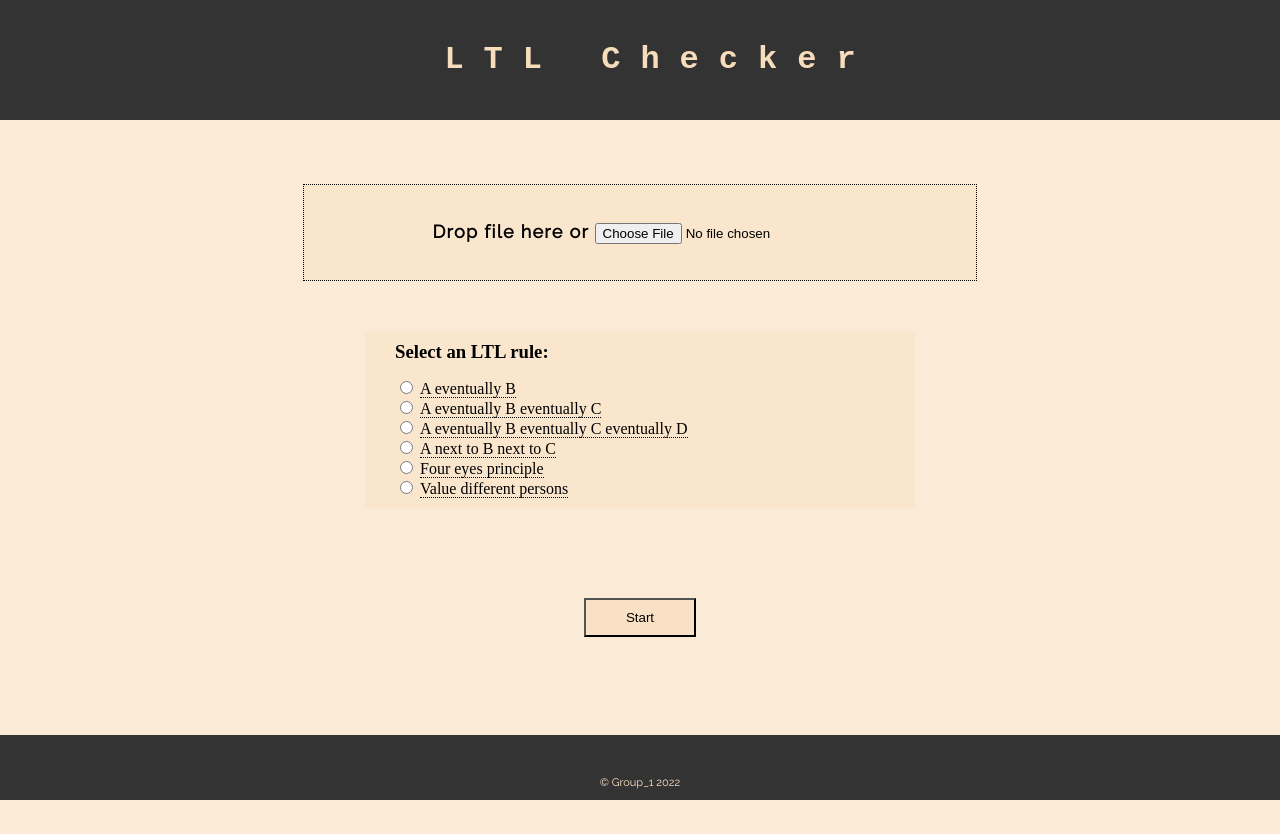
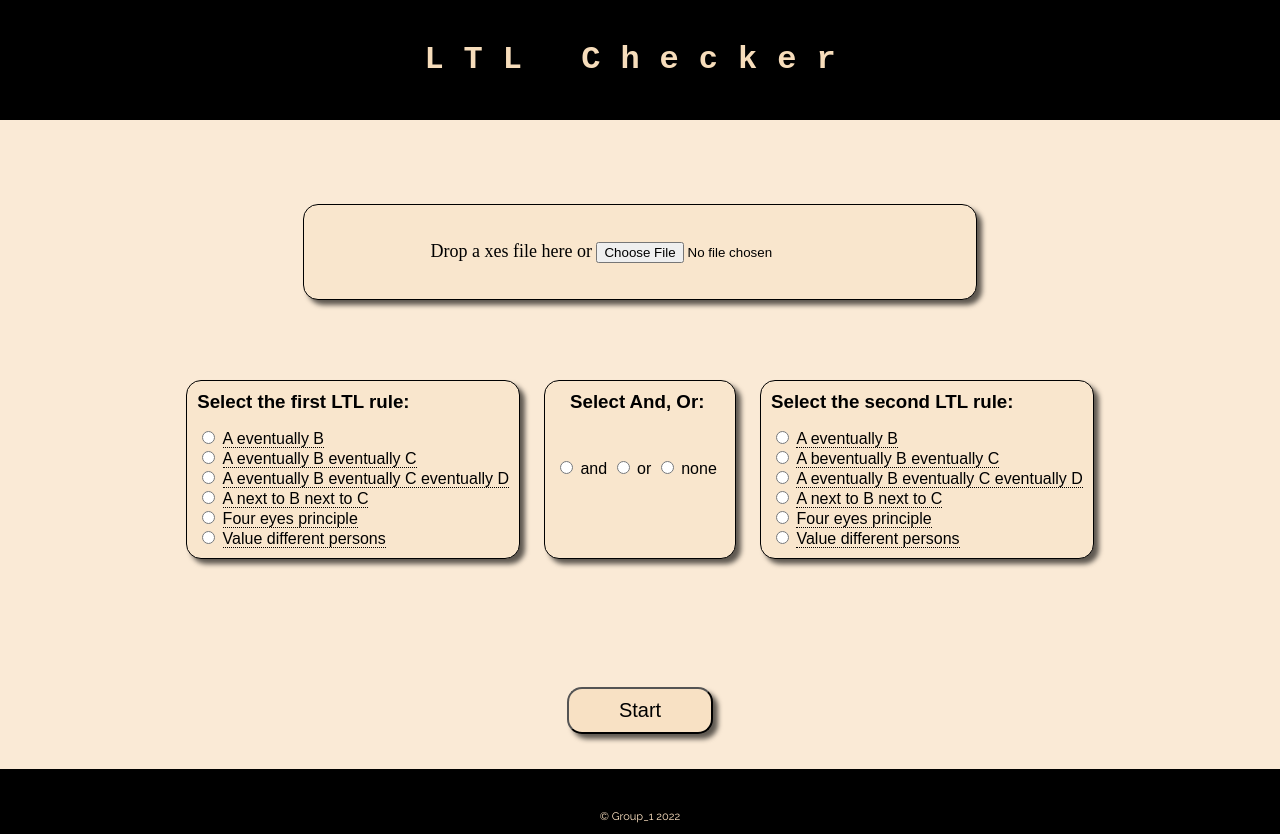
Before and after one commit to meesyice/A-customizable-interface-for-LTL-Checking, a Flask app: page / in a window 1280 px wide. Before the commit the page ends 800 px from the top, so only its background shows below. Run offline with Flask 2, Linux system fonts and the light colour scheme.

Commit message:
improve frontend to include an (and, or) choice improve frontend to include an (and, or) choice

```diff
--- a/app/frontend/static/javascript/main.js
+++ b/app/frontend/static/javascript/main.js
@@ -1,62 +1,131 @@
+let section = document.getElementById("activtyFeld");
 
-function text() {
-    var text = document.getElementById("text");
-    text.style.display = "block";
+let none = document.getElementById("none");
+none.onclick = () => {
+	let ruleNum = "second";
+	let activty = document.getElementById(ruleNum);
+	if (activty) removeAllInputsAt(activty);
+	let section2 = document.getElementById("section2");
+	section2.style.display = "none";
+	document.getElementById("1b").required = false;
+};
+and.onclick = () => {
+	let section2 = document.getElementById("section2");
+	section2.style.display = "inline-block";
+	document.getElementById("1b").required = true;
+};
+or.onclick = () => {
+	let section2 = document.getElementById("section2");
+	section2.style.display = "inline-block";
+	document.getElementById("1b").required = true;
+};
+
+function createDiv(name) {
+	var newDiv = document.createElement("div");
+	newDiv.id = name;
+	newDiv.className = "activtyFeld";
+	if (name == "first") section.prepend(newDiv);
+	else section.append(newDiv);
+
+	return newDiv;
+}
+
+function createText(ruleNum) {
+	let text = document.createElement("h3");
+	text.innerHTML = `Now choose the activities of the ${ruleNum} LTL rule:`;
+	return text;
+}
+
+function createElementText(placeholder, ruleNum) {
+	let activty = document.createElement("input");
+	activty.required = true;
+	activty.className = "activityInput";
+	activty.type = "text";
+	activty.name = `activitiesOfThe${ruleNum}Rule`;
+	activty.placeholder = `activity ${placeholder}`;
+	return activty;
+}
+
+function createInputAt(numOfActivties, place, ruleNum) {
+	for (let index = 0; index < numOfActivties; index++) {
+		let chr = String.fromCharCode(65 + index);
+		let elm = createElementText(chr, ruleNum);
+		place.append(elm);
+	}
+}
+
+function removeAllInputsAt(place) {
+	place.remove();
 }
 
 function clickA() {
-    text();
-    var a = document.getElementById("a");
-    var b = document.getElementById("b");
-    var c = document.getElementById("c");
-    var d = document.getElementById("d");
-
-
-    b.style.display = "none";
-    c.style.display = "none";
-    d.style.display = "none";
-    a.style.display = "inline";
- }
-
+	let ruleNum = "first";
+	let activty = document.getElementById(ruleNum);
+	if (activty) removeAllInputsAt(activty);
+	let newDiv = createDiv(ruleNum);
+	newDiv.prepend(createText(ruleNum));
+	createInputAt(1, newDiv, ruleNum);
+}
 
 function clickAB() {
-    text();
-    var a = document.getElementById("a");
-    var b = document.getElementById("b");
-    var c = document.getElementById("c");
-    var d = document.getElementById("d");
-
-    c.style.display = "none";
-    d.style.display = "none";
-    a.style.display = "inline";
-    b.style.display = "inline";
-
+	let ruleNum = "first";
+	let activty = document.getElementById(ruleNum);
+	if (activty) removeAllInputsAt(activty);
+	let newDiv = createDiv(ruleNum);
+	newDiv.prepend(createText(ruleNum));
+	createInputAt(2, newDiv, ruleNum);
 }
 
-
 function clickABC() {
-    text();
-    var a = document.getElementById("a");
-    var b = document.getElementById("b");
-    var c = document.getElementById("c");
-    var d = document.getElementById("d");
-
-    d.style.display = "none";
-    a.style.display = "inline";
-    b.style.display = "inline";
-    c.style.display = "inline";
-
+	let ruleNum = "first";
+	let activty = document.getElementById(ruleNum);
+	if (activty) removeAllInputsAt(activty);
+	let newDiv = createDiv(ruleNum);
+	newDiv.prepend(createText(ruleNum));
+	createInputAt(3, newDiv, ruleNum);
 }
 
 function clickABCD() {
-    text();
-    var a = document.getElementById("a");
-    var b = document.getElementById("b");
-    var c = document.getElementById("c");
-    var d = document.getElementById("d");
+	let ruleNum = "first";
+	let activty = document.getElementById(ruleNum);
+	if (activty) removeAllInputsAt(activty);
+	let newDiv = createDiv(ruleNum);
+	newDiv.prepend(createText(ruleNum));
+	createInputAt(4, newDiv, ruleNum);
+}
 
-    a.style.display = "inline";
-    b.style.display = "inline";
-    c.style.display = "inline";
-    d.style.display = "inline";
+function clickA_2() {
+	let ruleNum = "second";
+	let activty = document.getElementById(ruleNum);
+	if (activty) removeAllInputsAt(activty);
+	let newDiv = createDiv(ruleNum);
+	newDiv.prepend(createText(ruleNum));
+	createInputAt(1, newDiv, ruleNum);
 }
+
+function clickAB_2() {
+	let ruleNum = "second";
+	let activty = document.getElementById(ruleNum);
+	if (activty) removeAllInputsAt(activty);
+	let newDiv = createDiv(ruleNum);
+	newDiv.prepend(createText(ruleNum));
+	createInputAt(2, newDiv, ruleNum);
+}
+
+function clickABC_2() {
+	let ruleNum = "second";
+	let activty = document.getElementById(ruleNum);
+	if (activty) removeAllInputsAt(activty);
+	let newDiv = createDiv(ruleNum);
+	newDiv.prepend(createText(ruleNum));
+	createInputAt(3, newDiv, ruleNum);
+}
+
+function clickABCD_2() {
+	let ruleNum = "second";
+	let activty = document.getElementById(ruleNum);
+	if (activty) removeAllInputsAt(activty);
+	let newDiv = createDiv(ruleNum);
+	newDiv.prepend(createText(ruleNum));
+	createInputAt(4, newDiv, ruleNum);
+}
--- a/app/frontend/static/styles/globals.css
+++ b/app/frontend/static/styles/globals.css
@@ -1,21 +1,35 @@
-html, body {
+body {
   margin: 0;
   padding: 0;
-  min-width: 696px;
+  min-width: 496px;
   background-color: hsl(34, 78%, 91%);
   text-align: center;
-  min-height: 800px;
+  width: 100%;
+  min-height: 100vh;
+  display: flex;
+  flex-direction: column;
+  position: relative;
+}
+
+main {
+  flex: 1;
+  flex-direction: column;
+  align-items: center;
+  justify-content: center;
+
 }
 
 header {
   font-family: 'Courier New', Courier, monospace;
-  background-color: #333333;
+  background-color: #000000;
   padding: 20px;
-  width: 100%;
+
   margin-bottom: 5%;
+  text-align: center;
+
 }
 
-header h1{
+header h1 {
   color: hsl(34, 78%, 85%);
   letter-spacing: 20px;
 }
@@ -23,57 +37,73 @@ header h1{
 
 
 .file {
-  color: #fff;
-  font-family: 'Raleway', sans-serif;
-  font-weight: 600;
   font-size: 18px;
-  letter-spacing: 1.3px;
   padding: 16px 40px;
   display: block;
-	padding: 2em;
-	border: 1px dotted;
+  padding: 2em;
+  border: 1px solid;
+  border-radius: 15px;
+  box-shadow: 5px 5px 5px rgba(0, 0, 0, 0.627);
   color: #000;
   max-width: 600px;
   margin: 20px auto;
   background-color: hsl(34, 78%, 89%);
+
+}
+
+#myfile {
+  cursor: pointer;
 }
 
 
 
-.filters{
+.filters {
   background-color: hsl(34, 78%, 89%);
-  margin: 50px auto;
+  border-radius: 15px;
+  margin: 0px 10px;
   text-align: justify;
-  width: 510px;
+  box-shadow: 5px 5px 5px rgba(0, 0, 0, 0.627);
+  font-family: Arial, Helvetica, sans-serif;
+  padding: 10px 10px;
+  border: .1px solid;
 
-  padding: 10px 10px;
-  padding-left: 30px;
-  cursor: pointer;
+  display: inline-block;
 }
 
-.filters h3{
+.filters h3 {
   padding-bottom: 15px;
   margin: 0px auto;
+  border-radius: 15px;
 }
 
-label:hover{
+label:hover {
+  cursor: pointer;
   color: hsl(34, 83%, 47%);
 }
 
 
 
-.boton{
+.boton {
+  box-shadow: 5px 5px 5px rgba(0, 0, 0, 0.627);
   margin-top: 40px;
-  padding: 10px 40px;
+  padding: 10px 50px;
+  border-radius: 15px;
   background-color: hsl(34, 78%, 87%);
   margin-bottom: 100px;
+  font-size: 20px;
+  cursor: pointer;
 }
 
-.boton:hover{
-  color:hsl(33, 95%, 51%);
+form {
+  text-align: center;
+}
+
+.boton:hover {
+  color: hsl(33, 95%, 51%);
   background-color: #333;
 
 }
+
 .hovertext {
   position: relative;
   border-bottom: 1px dotted black;
@@ -94,8 +124,8 @@ label:hover{
 
   position: absolute;
   z-index: 1;
-  left: 200px;
-  top: 110%;
+  left: 0;
+  top: 200%;
 }
 
 .hovertext:hover:before {
@@ -105,28 +135,61 @@ label:hover{
 
 
 
-.activityInput{
+.activityInput {
   width: 100px;
-  margin: 10px auto;
+  margin: 10px 10px;
   padding: 5px 20px;
   border: 1px solid #333;
   border-radius: 5px;
   margin-bottom: 10px;
   display: inline;
+  box-shadow: 5px 5px 5px rgba(0, 0, 0, 0.627);
+}
+
+.composition {
+  margin-top: 130px;
+  width: 170px;
+  padding-bottom: 80px;
+  position: relative;
+  bottom: 70px;
+}
+
+.composition h3 {
+  padding-bottom: 45px;
+  position: relative;
+  left: 15px;
+}
+
+.composition label {
+  padding-left: 0px;
+}
+
+.activtyFeld {
+  box-shadow: 5px 5px 5px rgba(0, 0, 0, 0.627);
+  display: inline-block;
+  background-color: hsl(34, 78%, 89%);
+  padding: 10px;
+  margin: 10px;
+  border: .01mm solid;
+  border-radius: 15px;
+  margin-bottom: 10px;
+  margin-right: 10px;
+  margin-top: 50px;
 }
 
 
+footer {
+  background-color: rgb(0, 0, 0);
 
-
-footer {
-  background-color: #333;
   color: #fff;
   padding: 30px 0;
-  position: fixed;
+
   bottom: 0px;
   width: 100%;
   margin-top: 200px;
   height: 5px;
+  position: absolute;
+
 }
 
 footer p {
--- a/app/frontend/templates/index.html
+++ b/app/frontend/templates/index.html
@@ -1,5 +1,6 @@
 <!DOCTYPE html>
 <html lang="en-US">
+
 <head>
   <title>LTL Checker</title>
   <meta charset="UTF-8" />
@@ -12,6 +13,7 @@
   <link href='https://fonts.googleapis.com/css?family=Raleway:400, 600' rel='stylesheet' type='text/css'>
   <script src="../static/javascript/main.js" defer></script>
 </head>
+
 <body>
   <header>
     <h1>LTL Checker</h1>
@@ -20,64 +22,127 @@
   <main>
     {% with messages = get_flashed_messages() %}
     {% if messages %}
-                <ul class="flash">
+    <div class="flash">
       {% for message in messages %}
       <p>{{ message }}</p>
       {% endfor %}
-                </ul>
+    </div>
     {% endif %}
     {% endwith %}
 
     <form action="/upload" method="post" enctype="multipart/form-data">
       <section class="file">
 
-            <label for="myfile">Drop file here or</label>
-            <input required id="myfile"  name="datei" type="file" size="50" accept=".xes">
+        <label for="myfile">Drop a xes file here or</label>
+        <input required id="myfile" name="datei" type="file" size="50" accept=".xes">
       </section>
       <div id="s">
         <section id="section1" class="filters">
-              <h3>Select an LTL rule:</h3>
+          <h3>Select the first LTL rule:</h3>
 
-              <input id="1" onclick="clickAB()" required class="checkbox"  type="radio" name="LTL_rule" value="A eventually B">
-              <label onclick="clickAB()" class="hovertext" data-hover="Applies the A eventually B rule,
+          <input id="1" onclick="clickAB()" required class="checkbox" type="radio" name="LTL_rule_1"
+            value="A eventually B">
+          <label onclick="clickAB()" class="hovertext"
+            data-hover="Applies the A eventually B rule,
               finding the cases in which an event with activity A was followed in the future by an event with activity B." for="1">A eventually B</label>
           <br>
-              <input id="2" onclick="clickABC()" class="checkbox"  type="radio" name="LTL_rule" value="A eventually B eventually C">
-              <label onclick="clickABC()" class="hovertext" data-hover="Applies the A eventually B eventually C rule,
-              finding the cases in which an event with activity A was followed in the future by an event with activity B which was followed by an event with activity C." for="2">A eventually B eventually C</label>
+          <input id="2" onclick="clickABC()" class="checkbox" type="radio" name="LTL_rule_1"
+            value="A eventually B eventually C">
+          <label onclick="clickABC()" class="hovertext"
+            data-hover="Applies the A eventually B eventually C rule,
+              finding the cases in which an event with activity A was followed in the future by an event with activity B which was followed by an event with activity C."
+            for="2">A eventually B eventually C</label>
           <br>
-              <input id="3" onclick="clickABCD()" class="checkbox"  type="radio" name="LTL_rule" value="A eventually B eventually C eventually D">
-              <label onclick="clickABCD()" class="hovertext" data-hover="Applies the A eventually B eventually C eventually D rule,
-              finding the cases in which an event with activity A was followed in the future by an event with activity B which was followed by an event with activity C which was followed by an event with activity D." for="3">A eventually B eventually C eventually D</label>
+          <input id="3" onclick="clickABCD()" class="checkbox" type="radio" name="LTL_rule_1"
+            value="A eventually B eventually C eventually D">
+          <label onclick="clickABCD()" class="hovertext"
+            data-hover="Applies the A eventually B eventually C eventually D rule,
+              finding the cases in which an event with activity A was followed in the future by an event with activity B which was followed by an event with activity C which was followed by an event with activity D."
+            for="3">A eventually B eventually C eventually D</label>
           <br>
-              <input  id="4" onclick="clickABC()" class="checkbox"  type="radio" name="LTL_rule" value="A next to B next to C">
-              <label onclick="clickABC()" class="hovertext" data-hover="Applies the A next B next C rule,
-              finding the cases in which an event with activity A was directly followed by an event with activity B which was directly followed by an event with activity C." for="4">A next to B next to C</label>
+          <input id="4" onclick="clickABC()" class="checkbox" type="radio" name="LTL_rule_1"
+            value="A next to B next to C">
+          <label onclick="clickABC()" class="hovertext"
+            data-hover="Applies the A next B next C rule,
+              finding the cases in which an event with activity A was directly followed by an event with activity B which was directly followed by an event with activity C."
+            for="4">A next to B next to C</label>
           <br>
-              <input id="5" onclick="clickAB()" class="checkbox"  type="radio" name="LTL_rule" value="Four eyes principle">
-              <label onclick="clickAB()" class="hovertext" data-hover="Applies the four eyes principle on the activities A and B." for="5">Four eyes principle</label>
+          <input id="5" onclick="clickAB()" class="checkbox" type="radio" name="LTL_rule_1" value="Four eyes principle">
+          <label onclick="clickAB()" class="hovertext"
+            data-hover="Applies the four eyes principle on the activities A and B." for="5">Four eyes principle</label>
           <br>
-              <input id="6" onclick="clickA()" class="checkbox"  type="radio" name="LTL_rule" value="Value different persons">
-              <label onclick="clickA()" class="hovertext" data-hover="Finds the process executions in which the activity A is repeated by different people." for="6">Value different persons</label>
+          <input id="6" onclick="clickA()" class="checkbox" type="radio" name="LTL_rule_1"
+            value="Value different persons">
+          <label onclick="clickA()" class="hovertext"
+            data-hover="Finds the process executions in which the activity A is repeated by different people."
+            for="6">Value
+            different persons</label>
+          <br>
+
+        </section>
+
+
+        <section class="filters composition">
+          <h3>Select And, Or:</h3>
+          <input required id="and" type="radio" name="andOr">
+          <label for="and"> and</label>
+          <input id="or" type="radio" name="andOr">
+          <label for="or"> or</label>
+          <input id="none" type="radio" name="andOr">
+          <label for="none">none</label>
+        </section>
+        <section id="section2" class="filters">
+          <h3>Select the second LTL rule:</h3>
+
+          <input id="1b" onclick="clickAB_2()" required class="checkbox" type="radio" name="LTL_rule_2"
+            value="A eventually B">
+          <label onclick="clickAB_2()" class="hovertext"
+            data-hover="Applies the A eventually B rule,
+                    finding the cases in which an event with activity A was followed in the future by an event with activity B." for="1b">A eventually B</label>
+          <br>
+          <input id="2b" onclick="clickABC_2()" class="checkbox" type="radio" name="LTL_rule_2"
+            value="A eventually B eventually C">
+          <label onclick="clickABC_2()" class="hovertext"
+            data-hover="Applies the A eventually B eventually C rule,
+                    finding the cases in which an event with activity A was followed in the future by an event with activity B which was followed by an event with activity C."
+            for="2b">A beventually B eventually C</label>
+          <br>
+          <input id="3b" onclick="clickABCD_2()" class="checkbox" type="radio" name="LTL_rule_2"
+            value="A eventually B eventually C eventually D">
+          <label onclick="clickABCD_2()" class="hovertext"
+            data-hover="Applies the A eventually B eventually C eventually D rule,
+                    finding the cases in which an event with activity A was followed in the future by an event with activity B which was followed by an event with activity C which was followed by an event with activity D."
+            for="3b">A eventually B eventually C eventually D</label>
+          <br>
+          <input id="4b" onclick="clickABC_2()" class="checkbox" type="radio" name="LTL_rule_2"
+            value="A next to B next to C">
+          <label onclick="clickABC_2()" class="hovertext"
+            data-hover="Applies the A next B next C rule,
+                    finding the cases in which an event with activity A was directly followed by an event with activity B which was directly followed by an event with activity C."
+            for="4b">A next to B next to C</label>
+          <br>
+          <input id="5b" onclick="clickAB_2()" class="checkbox" type="radio" name="LTL_rule_2"
+            value="Four eyes principle">
+          <label onclick="clickAB_2()" class="hovertext"
+            data-hover="Applies the four eyes principle on the activities A and B." for="5b">Four eyes principle</label>
+          <br>
+          <input id="6b" onclick="clickA_2()" class="checkbox" type="radio" name="LTL_rule_2"
+            value="Value different persons">
+          <label onclick="clickA_2()" class="hovertext"
+            data-hover="Finds the process executions in which the activity A is repeated by different people."
+            for="6b">Value different persons</label>
           <br>
 
         </section>
       </div>
-          <div id="activtyFeld">
-            <h3 id="text" style="display: none;">Now chose the activities:</h3>
-            <input class="activityInput" id="a" type="text" name="activity" placeholder="activity A" style="display: none;" >
-            <input class="activityInput" id="b" type="text" name="activity" placeholder="activity B" style="display: none;" >
-            <input class="activityInput" id="c" type="text" name="activity" placeholder="activity C" style="display: none;" >
-            <input class="activityInput" id="d" type="text" name="activity" placeholder="activity D" style="display: none;" >
-          </div>
+      <section id="activtyFeld">
+
+      </section>
+      <br>
+
       <input class="boton" type="submit" value="Start">
     </form>
     <script src="../static/javascript/choicelimit.js"></script>
-
-
-      </main>
-
-
 
     <footer>
       <div class="container">
@@ -85,5 +150,12 @@
       </div>
     </footer>
 
+  </main>
+
+
+
+
 </body>
+
+
 </html>
```
Lines whose indentation alone changed are shown as unchanged.
